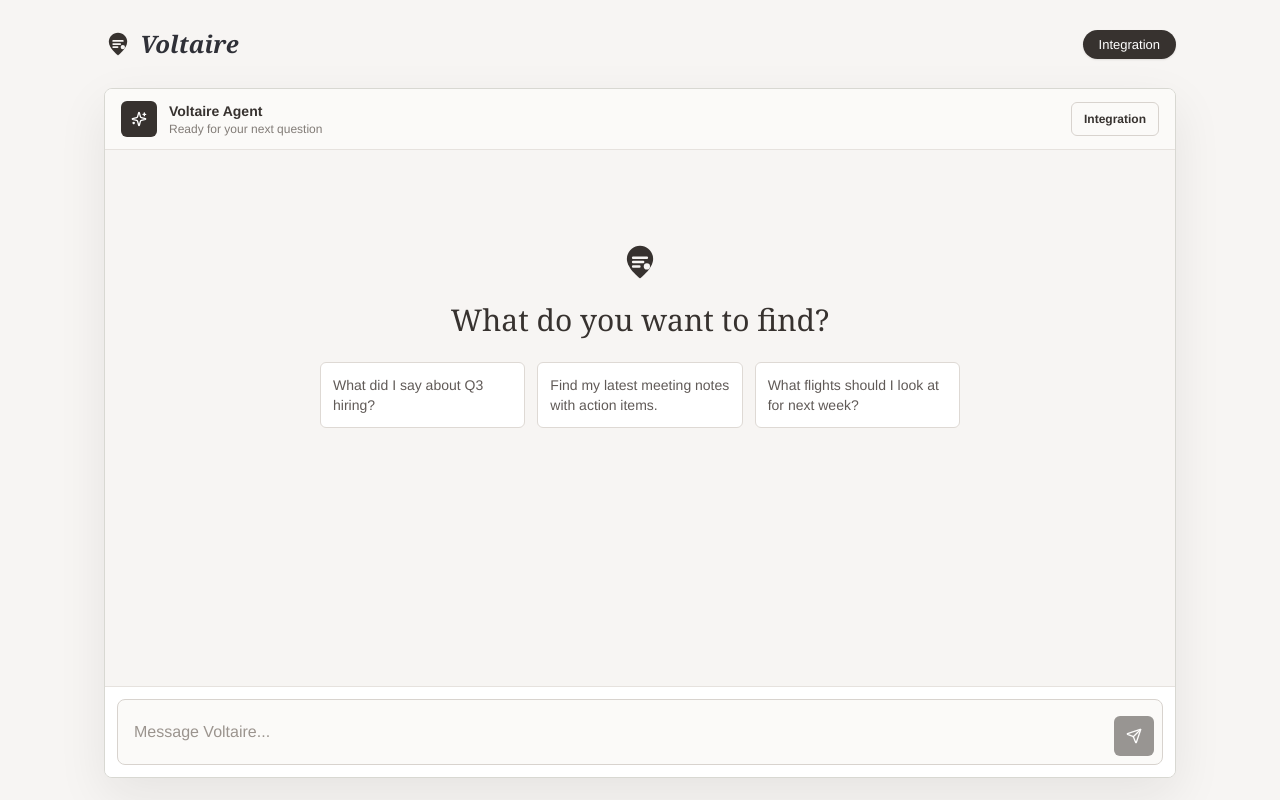
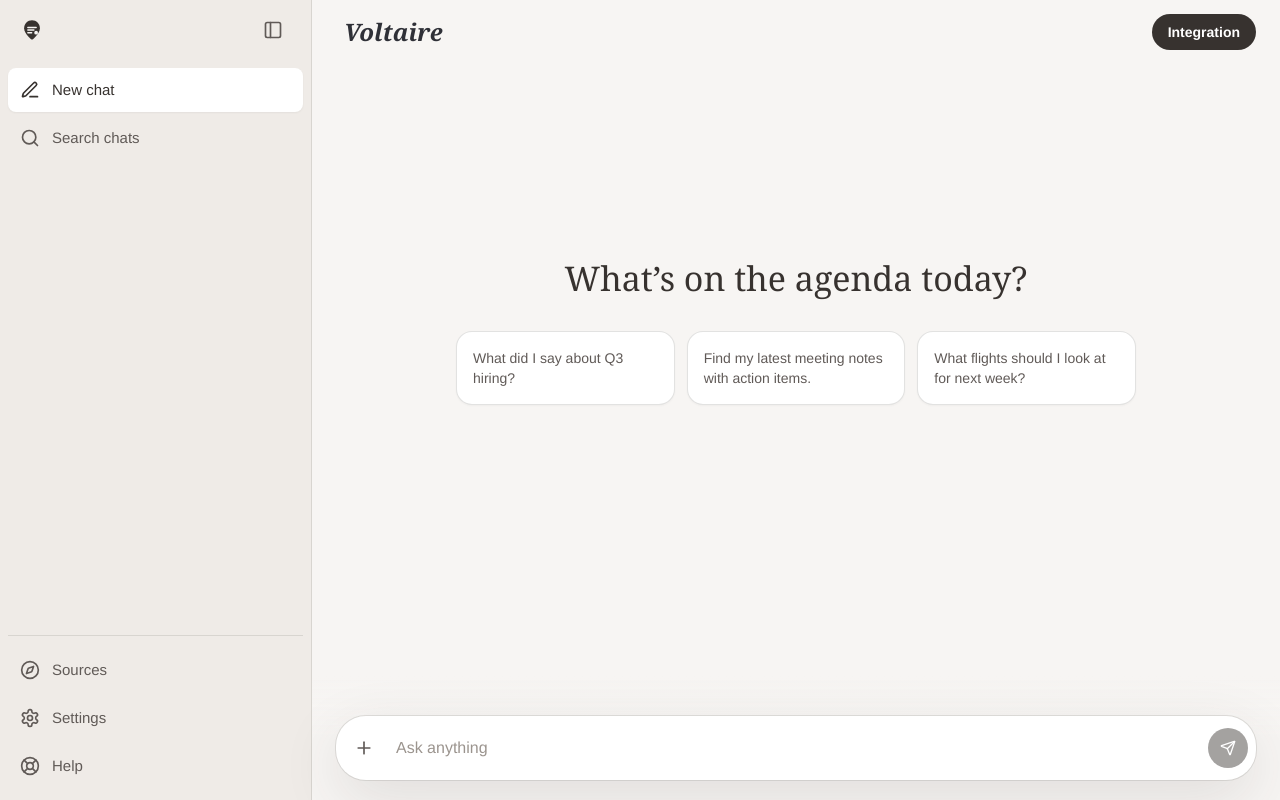
Before and after one commit to michaelmazilu/voltaire, a Next.js app: page /chat in a window 1280 px wide. Built offline with nearby package versions, Linux system fonts and the light colour scheme.

Commit message:
Add dedicated Voltaire chat UI

```diff
--- a/app/chat/page.tsx
+++ b/app/chat/page.tsx
@@ -1,24 +1,98 @@
 import { ChatInterface } from "../../components/ChatInterface";
 import { VoltaireMark } from "../../components/VoltaireMark";
+import {
+  Compass,
+  Edit3,
+  LifeBuoy,
+  PanelLeft,
+  Search,
+  Settings,
+} from "lucide-react";
+import type { LucideIcon } from "lucide-react";
 
-export default function ChatPage() {
+type NavItem = [LucideIcon, string, boolean];
+type FooterItem = [LucideIcon, string];
+
+export default async function ChatPage({
+  searchParams,
+}: {
+  searchParams?: Promise<{ q?: string }>;
+}) {
+  const params = await searchParams;
+  const initialQuery = params?.q ?? "";
+  const navItems: NavItem[] = [
+    [Edit3, "New chat", true],
+    [Search, "Search chats", false],
+  ];
+  const footerItems: FooterItem[] = [
+    [Compass, "Sources"],
+    [Settings, "Settings"],
+    [LifeBuoy, "Help"],
+  ];
+
   return (
     <main className="min-h-screen bg-[#F7F5F3] text-[#37322F]">
-      <div className="mx-auto flex min-h-screen w-full max-w-[1120px] flex-col px-4 py-4 sm:px-6">
-        <header className="mb-4 flex h-14 items-center justify-between">
-          <a href="/" className="flex items-center gap-2">
-            <VoltaireMark className="h-7 w-7 text-[#37322F]" />
-            <span className="font-serif text-2xl italic leading-none text-[#2F3037]">Voltaire</span>
+      <div className="flex min-h-screen">
+        <aside className="hidden w-[312px] shrink-0 flex-col border-r border-[rgba(55,50,47,0.12)] bg-[#EFEBE7] px-2 py-3 shadow-[1px_0_0_white] md:flex">
+          <div className="mb-5 flex items-center justify-between px-3">
+            <a href="/" aria-label="Voltaire home">
+              <VoltaireMark className="h-6 w-6 text-[#37322F]" />
             </a>
+            <button
+              type="button"
+              className="flex h-9 w-9 items-center justify-center rounded-lg text-[#605A57] transition hover:bg-white hover:text-[#37322F]"
+              aria-label="Collapse sidebar"
+            >
+              <PanelLeft className="h-5 w-5" aria-hidden />
+            </button>
+          </div>
+
+          <nav className="space-y-1 text-[15px] font-medium text-[#37322F]">
+            {navItems.map(([Icon, label, active]) => (
+              <a
+                key={label}
+                href={active ? "/chat" : "#"}
+                className={`flex h-11 items-center gap-3 rounded-lg px-3 transition ${
+                  active ? "bg-white text-[#37322F] shadow-[0_1px_2px_rgba(55,50,47,0.06)]" : "text-[#605A57] hover:bg-white hover:text-[#37322F]"
+                }`}
+              >
+                <Icon className="h-5 w-5" aria-hidden />
+                {String(label)}
+              </a>
+            ))}
+          </nav>
+
+          <div className="mt-auto space-y-1 border-t border-[rgba(55,50,47,0.12)] pt-3 text-[15px] font-medium text-[#605A57]">
+            {footerItems.map(([Icon, label]) => (
+              <a
+                key={label}
+                href={label === "Sources" ? "/setup" : "#"}
+                className="flex h-11 items-center gap-3 rounded-lg px-3 transition hover:bg-white hover:text-[#37322F]"
+              >
+                <Icon className="h-5 w-5" aria-hidden />
+                {String(label)}
+              </a>
+            ))}
+          </div>
+        </aside>
+
+        <section className="relative flex h-screen min-w-0 flex-1 flex-col">
+          <header className="absolute left-0 right-0 top-0 z-10 flex h-16 items-center justify-between bg-[#F7F5F3] px-4 md:px-6">
+            <div className="flex items-center gap-2">
+              <a href="/" className="flex items-center gap-2 rounded-lg px-2 py-2 font-serif text-2xl italic text-[#2F3037] transition hover:bg-white">
+                <span>Voltaire</span>
+              </a>
+            </div>
             <a
               href="/setup"
-            className="rounded-full bg-[#37322F] px-4 py-2 text-[13px] font-medium leading-none text-white shadow-[0_1px_2px_rgba(55,50,47,0.12)] transition hover:bg-[#2A2520]"
+              className="rounded-full bg-[#37322F] px-4 py-2 text-sm font-semibold text-white transition hover:bg-[#2A2520]"
             >
               Integration
             </a>
           </header>
 
-        <ChatInterface fullHeight />
+          <ChatInterface initialQuery={initialQuery} />
+        </section>
       </div>
     </main>
   );
--- a/app/page.tsx
+++ b/app/page.tsx
@@ -1,9 +1,18 @@
 "use client";
 
-import { ArrowRight } from "lucide-react";
+import { ArrowRight, Plus, Send } from "lucide-react";
+import { useState } from "react";
 import { VoltaireMark } from "../components/VoltaireMark";
 
 export default function Home() {
+  const [query, setQuery] = useState("");
+
+  function openChat() {
+    const trimmedQuery = query.trim();
+    if (!trimmedQuery) return;
+    window.location.href = `/chat?q=${encodeURIComponent(trimmedQuery)}`;
+  }
+
   return (
     <main className="min-h-screen bg-[#F7F5F3] text-[#37322F]">
       <div className="relative mx-auto flex min-h-screen w-full max-w-[1060px] flex-col border-x border-[rgba(55,50,47,0.12)] shadow-[1px_0_0_white,-1px_0_0_white]">
@@ -53,18 +62,47 @@
         </section>
 
         <section className="px-4 py-12 sm:px-8">
-          <div className="mx-auto max-w-[760px] text-center">
-            <h2 className="font-serif text-4xl font-normal text-[#37322F]">Ask in a focused workspace.</h2>
-            <p className="mx-auto mt-3 max-w-[560px] text-sm font-medium leading-6 text-[#6F6964]">
-              Open the agent in a dedicated chat page for a persistent thread, source retrieval, and evidence-backed answers.
-            </p>
-            <a
-              href="/chat"
-              className="mt-6 inline-flex h-12 items-center gap-2 rounded-full bg-[#37322F] px-9 text-sm font-medium text-white shadow-[0_0_0_2.5px_rgba(255,255,255,0.08)_inset] transition hover:bg-[#2A2520]"
+          <form
+            onSubmit={(event) => {
+              event.preventDefault();
+              openChat();
+            }}
+            className="mx-auto max-w-[760px]"
+          >
+            <div
+              className="flex min-h-16 items-end gap-3 rounded-[30px] bg-white p-2 shadow-[0_0_0_1px_rgba(55,50,47,0.12),0_18px_60px_rgba(55,50,47,0.12)] focus-within:shadow-[0_0_0_1px_rgba(55,50,47,0.28),0_18px_60px_rgba(55,50,47,0.12)]"
             >
-              Launch chat <ArrowRight className="h-4 w-4" />
-            </a>
-          </div>
+              <button
+                type="button"
+                className="mb-1 flex h-10 w-10 shrink-0 items-center justify-center rounded-full text-[#605A57] transition hover:bg-[#F0EEEC]"
+                aria-label="Attach source"
+              >
+                <Plus className="h-5 w-5" aria-hidden />
+              </button>
+              <textarea
+                className="max-h-36 min-h-12 flex-1 resize-none bg-transparent py-3 text-base font-medium leading-6 text-[#37322F] outline-none placeholder:text-[#9B948E]"
+                placeholder="Ask anything"
+                value={query}
+                onChange={(event) => setQuery(event.target.value)}
+                onKeyDown={(event) => {
+                  if (event.key === "Enter" && !event.shiftKey) {
+                    event.preventDefault();
+                    openChat();
+                  }
+                }}
+                aria-label="Ask Voltaire"
+                rows={1}
+              />
+              <button
+                type="submit"
+                className="mb-1 flex h-10 w-10 shrink-0 items-center justify-center rounded-full bg-[#37322F] text-white transition hover:bg-[#2A2520] disabled:cursor-not-allowed disabled:opacity-45"
+                disabled={!query.trim()}
+                aria-label="Open chat"
+              >
+                <Send className="h-4 w-4" aria-hidden />
+              </button>
+            </div>
+          </form>
         </section>
 
       </div>
--- a/components/ChatInterface.tsx
+++ b/components/ChatInterface.tsx
@@ -1,7 +1,7 @@
 "use client";
 
-import { Send, Sparkles } from "lucide-react";
-import { useState } from "react";
+import { Plus, Send } from "lucide-react";
+import { useEffect, useRef, useState } from "react";
 import { AnswerPanel } from "./AnswerPanel";
 import { VoltaireMark } from "./VoltaireMark";
 import type { SearchResponse } from "../lib/types";
@@ -18,10 +18,11 @@
       result: SearchResponse;
     };
 
-export function ChatInterface({ fullHeight = false }: { fullHeight?: boolean }) {
+export function ChatInterface({ initialQuery = "" }: { initialQuery?: string }) {
   const [messages, setMessages] = useState<ChatMessage[]>([]);
   const [query, setQuery] = useState("");
   const [loading, setLoading] = useState(false);
+  const submittedInitialQuery = useRef(false);
 
   async function runSearch(query: string) {
     const trimmedQuery = query.trim();
@@ -76,35 +77,20 @@
     }
   }
 
+  useEffect(() => {
+    if (!initialQuery.trim() || submittedInitialQuery.current) return;
+    submittedInitialQuery.current = true;
+    void runSearch(initialQuery);
+  }, [initialQuery]);
+
   return (
-    <div className="overflow-hidden rounded-lg border border-[#d8d8d2] bg-white shadow-glow">
-      <div className={`flex flex-col ${fullHeight ? "h-[calc(100vh-112px)] min-h-[620px]" : "min-h-[520px]"}`}>
-        <div className="flex items-center justify-between border-b border-[#e6e2de] bg-[#FBFAF8] px-4 py-3">
-          <div className="flex items-center gap-3">
-            <div className="flex h-9 w-9 items-center justify-center rounded-md bg-[#37322F] text-white">
-              <Sparkles className="h-4 w-4" aria-hidden />
-            </div>
-            <div>
-              <div className="text-sm font-semibold text-[#37322F]">Voltaire Agent</div>
-              <div className="text-xs font-medium text-[#827C77]">
-                {loading ? "Thinking through sources..." : "Ready for your next question"}
-              </div>
-            </div>
-          </div>
-          <a
-            href="/setup"
-            className="rounded-md border border-[#d8d3ce] px-3 py-2 text-xs font-semibold text-[#37322F] transition hover:bg-[#F0EEEC]"
-          >
-            Integration
-          </a>
-        </div>
-
-        <div className="flex-1 space-y-5 overflow-y-auto bg-[#F7F5F3] px-4 py-5 sm:px-6">
+    <div className="flex h-full flex-col bg-[#F7F5F3] text-[#37322F]">
+      <div className="flex-1 overflow-y-auto px-4 pb-40 pt-24 sm:px-8">
+        <div className="mx-auto w-full max-w-[760px]">
           {messages.length === 0 ? (
-            <div className="mx-auto flex min-h-[330px] max-w-[640px] flex-col items-center justify-center text-center">
-              <VoltaireMark className="mb-5 h-10 w-10 text-[#37322F]" />
-              <h1 className="font-serif text-3xl font-normal text-[#37322F]">What do you want to find?</h1>
-              <div className="mt-6 grid w-full gap-3 text-left sm:grid-cols-3">
+            <div className="flex min-h-[calc(100vh-330px)] flex-col items-center justify-center text-center">
+              <h1 className="font-serif text-[34px] font-normal leading-tight text-[#37322F]">What’s on the agenda today?</h1>
+              <div className="mt-8 grid w-full max-w-[680px] gap-3 text-left sm:grid-cols-3">
                 {[
                   "What did I say about Q3 hiring?",
                   "Find my latest meeting notes with action items.",
@@ -114,7 +100,7 @@
                     key={prompt}
                     type="button"
                     onClick={() => runSearch(prompt)}
-                    className="rounded-md border border-[#ded9d4] bg-white p-3 text-left text-sm font-medium leading-5 text-[#605A57] transition hover:border-[#BEB7B0] hover:text-[#37322F]"
+                    className="rounded-2xl border border-[rgba(55,50,47,0.14)] bg-white p-4 text-left text-sm font-medium leading-5 text-[#605A57] shadow-[0_1px_2px_rgba(55,50,47,0.04)] transition hover:border-[rgba(55,50,47,0.28)] hover:text-[#37322F]"
                   >
                     {prompt}
                   </button>
@@ -122,30 +108,35 @@
               </div>
             </div>
           ) : (
-            messages.map((message) =>
+            <div className="space-y-7">
+              {messages.map((message) =>
                 message.role === "user" ? (
                   <div key={message.id} className="flex justify-end">
-                  <div className="max-w-[78%] rounded-lg bg-[#37322F] px-4 py-3 text-sm font-medium leading-6 text-white">
+                    <div className="max-w-[78%] rounded-3xl bg-[#37322F] px-5 py-3 text-sm font-medium leading-6 text-white">
                       {message.content}
                     </div>
                   </div>
                 ) : (
-                <div key={message.id} className="max-w-[86%]">
-                  <div className="mb-2 flex items-center gap-2 text-xs font-semibold uppercase text-[#827C77]">
+                  <div key={message.id} className="max-w-[92%]">
+                    <div className="mb-3 flex items-center gap-2 text-xs font-semibold uppercase text-[#827C77]">
                       <VoltaireMark className="h-4 w-4 text-[#37322F]" />
                       Voltaire
                     </div>
+                    <div>
                       <AnswerPanel result={message.result} />
                     </div>
+                  </div>
                 ),
-            )
+              )}
+            </div>
           )}
 
           {loading ? (
-            <div className="max-w-[86%] rounded-lg border border-[#d8d8d2] bg-white p-4 text-sm font-medium text-[#605A57] shadow-glow">
+            <div className="mt-7 max-w-[92%] rounded-3xl border border-[rgba(55,50,47,0.12)] bg-white p-4 text-sm font-medium text-[#605A57] shadow-glow">
               Planning tools, checking connected sources, and evaluating evidence...
             </div>
           ) : null}
+        </div>
       </div>
 
       <form
@@ -153,12 +144,20 @@
           event.preventDefault();
           runSearch(query);
         }}
-          className="border-t border-[#e6e2de] bg-white p-3"
+        className="fixed bottom-0 left-0 right-0 bg-gradient-to-t from-[#F7F5F3] via-[#F7F5F3] to-transparent px-4 pb-5 pt-10 md:left-[312px]"
       >
-          <div className="flex items-end gap-3 rounded-lg border border-[#d8d3ce] bg-[#FBFAF8] p-2 focus-within:border-[#37322F]">
+        <div className="mx-auto w-full max-w-[920px]">
+          <div className="flex min-h-16 items-end gap-3 rounded-[30px] bg-white p-2 shadow-[0_0_0_1px_rgba(55,50,47,0.12),0_18px_60px_rgba(55,50,47,0.12)] focus-within:shadow-[0_0_0_1px_rgba(55,50,47,0.28),0_18px_60px_rgba(55,50,47,0.12)]">
+            <button
+              type="button"
+              className="mb-1 flex h-10 w-10 shrink-0 items-center justify-center rounded-full text-[#605A57] transition hover:bg-[#F0EEEC]"
+              aria-label="Attach source"
+            >
+              <Plus className="h-5 w-5" aria-hidden />
+            </button>
             <textarea
-              className="max-h-36 min-h-12 flex-1 resize-none bg-transparent px-2 py-3 text-base font-medium leading-6 text-[#37322F] outline-none placeholder:text-[#9B948E]"
-              placeholder="Message Voltaire..."
+              className="max-h-36 min-h-12 flex-1 resize-none bg-transparent py-3 text-base font-medium leading-6 text-[#37322F] outline-none placeholder:text-[#9B948E]"
+              placeholder="Ask anything"
               value={query}
               onChange={(event) => setQuery(event.target.value)}
               onKeyDown={(event) => {
@@ -167,20 +166,20 @@
                   runSearch(query);
                 }
               }}
-              aria-label="Message Voltaire"
+              aria-label="Ask Voltaire"
               rows={1}
             />
             <button
               type="submit"
-              className="flex h-10 w-10 shrink-0 items-center justify-center rounded-md bg-[#37322F] text-white transition hover:bg-[#2A2520] disabled:cursor-not-allowed disabled:opacity-50"
+              className="mb-1 flex h-10 w-10 shrink-0 items-center justify-center rounded-full bg-[#37322F] text-white transition hover:bg-[#2A2520] disabled:cursor-not-allowed disabled:opacity-45"
               disabled={loading || !query.trim()}
               aria-label="Send message"
             >
               <Send className="h-4 w-4" aria-hidden />
             </button>
           </div>
+        </div>
       </form>
-      </div>
     </div>
   );
 }
```
Lines whose indentation alone changed are shown as unchanged.
